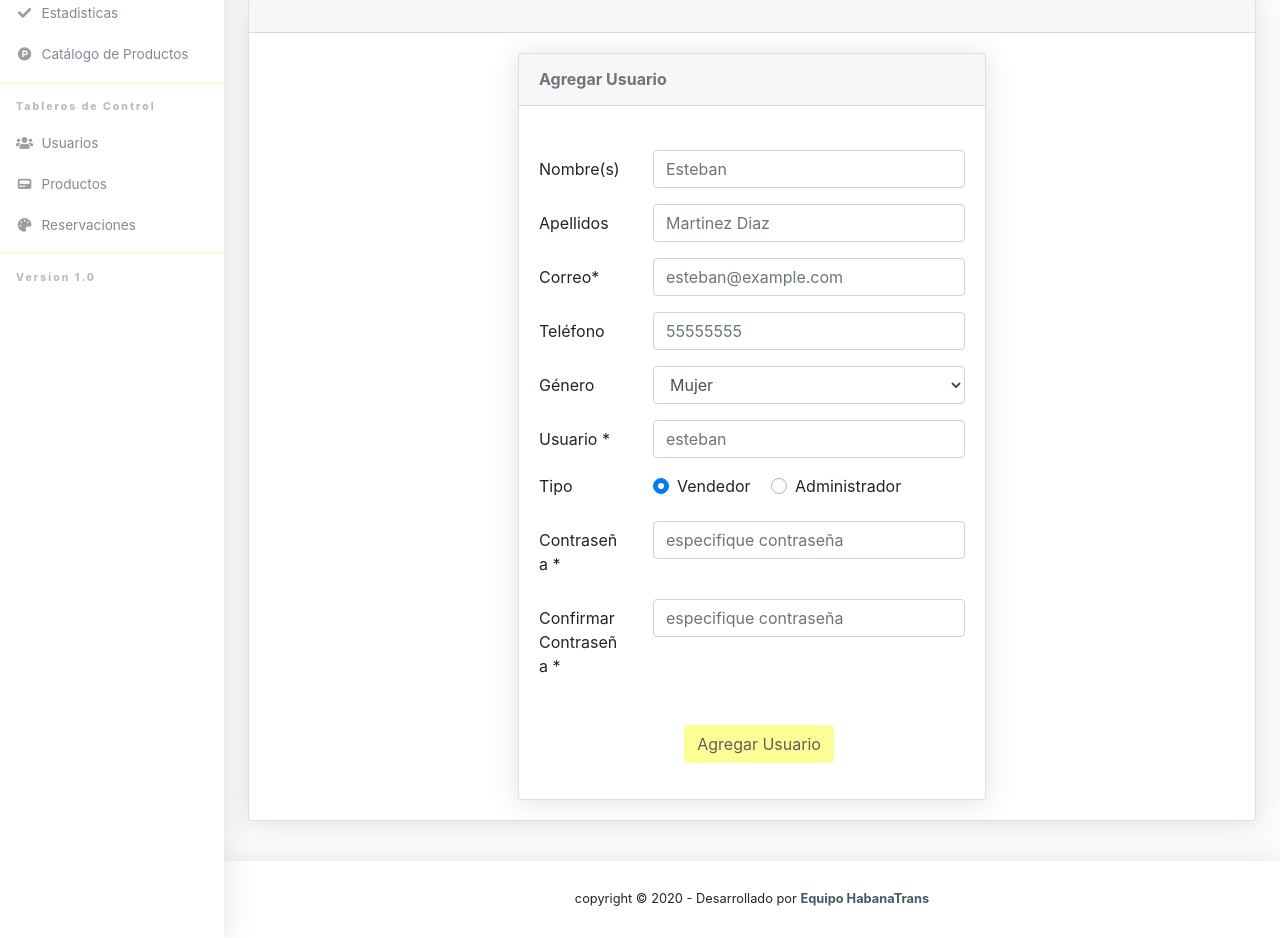
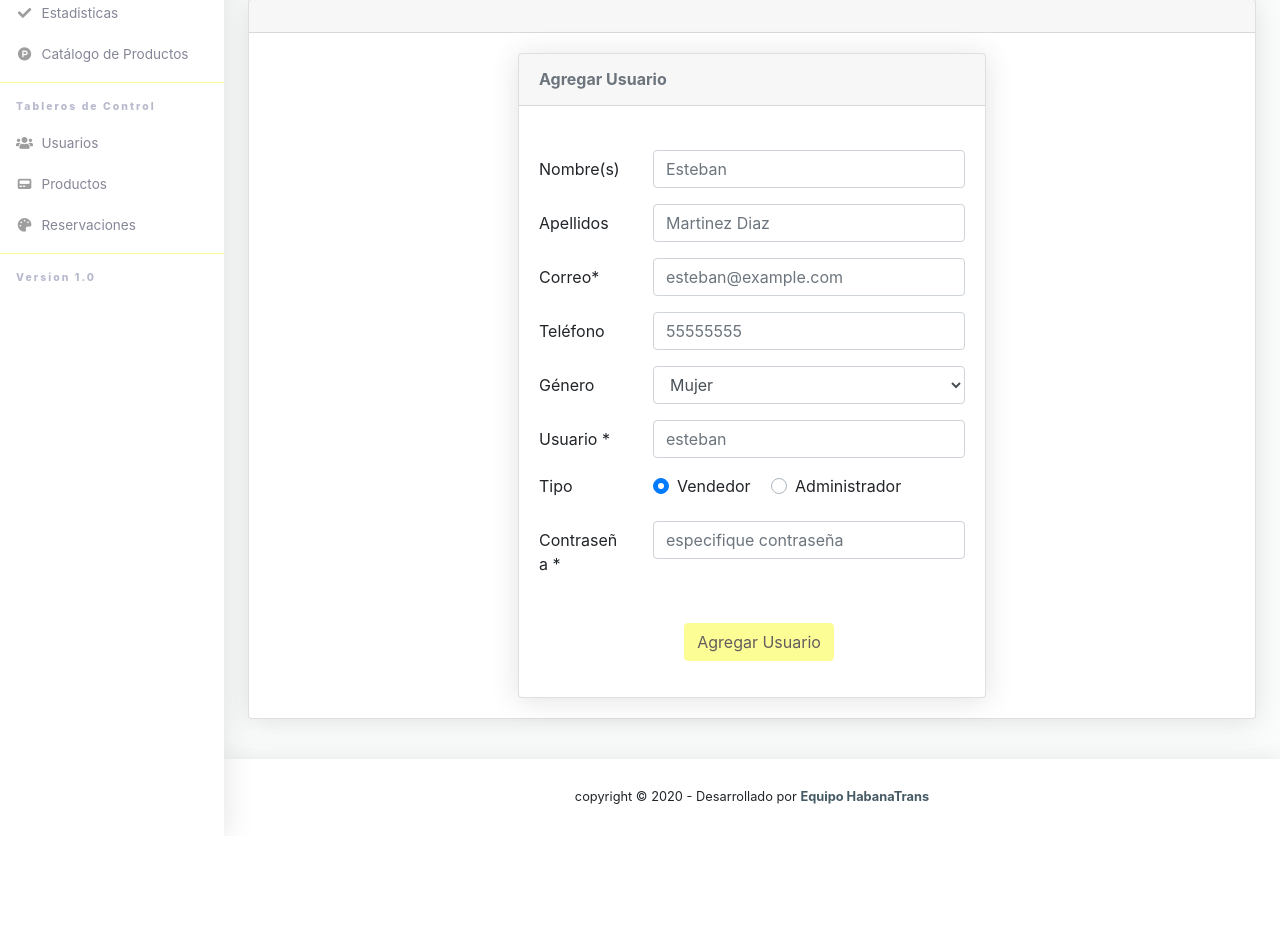
Before and after one commit to pemiro91/fragancia_habana, a Django app: template templates/fragancia/agregar_usuario.html in a window 1280 px wide. Shown: the part 177-1115 px from the top of the page. After the commit the page ends 1000 px from the top, so only its background shows below. Run offline with Django 3.2, Linux system fonts and the light colour scheme; the template is opened without the code that fills it, so the values that code supplies are empty; some libraries are stand-ins or nearby versions.

Commit message:
Update User

```diff
--- a/fragancia/views.py
+++ b/fragancia/views.py
@@ -310,7 +310,6 @@ def edit_user(request, id_user=None):
                     is_administrador=False,
                     genero=genero
                 )
-
             else:
                 User.objects.filter(pk=id_user).update(
                     first_name=first_name,
--- a/templates/fragancia/agregar_usuario.html
+++ b/templates/fragancia/agregar_usuario.html
@@ -111,20 +111,8 @@
                                                 <label class="col-lg-3 col-form-label form-control-label">Contraseña
                                                     *</label>
                                                 <div class="col-lg-9">
-
                                                     <input class="form-control" type="password" name="password1"
                                                            required placeholder="especifique contraseña">
-
-                                                </div>
-                                            </div>
-                                            <div class="form-group row">
-                                                <label class="col-lg-3 col-form-label form-control-label">Confirmar
-                                                    Contraseña *</label>
-                                                <div class="col-lg-9">
-
-                                                    <input class="form-control" type="password" name="password2"
-                                                            required placeholder="especifique contraseña">
-
                                                 </div>
                                             </div>
 
```
